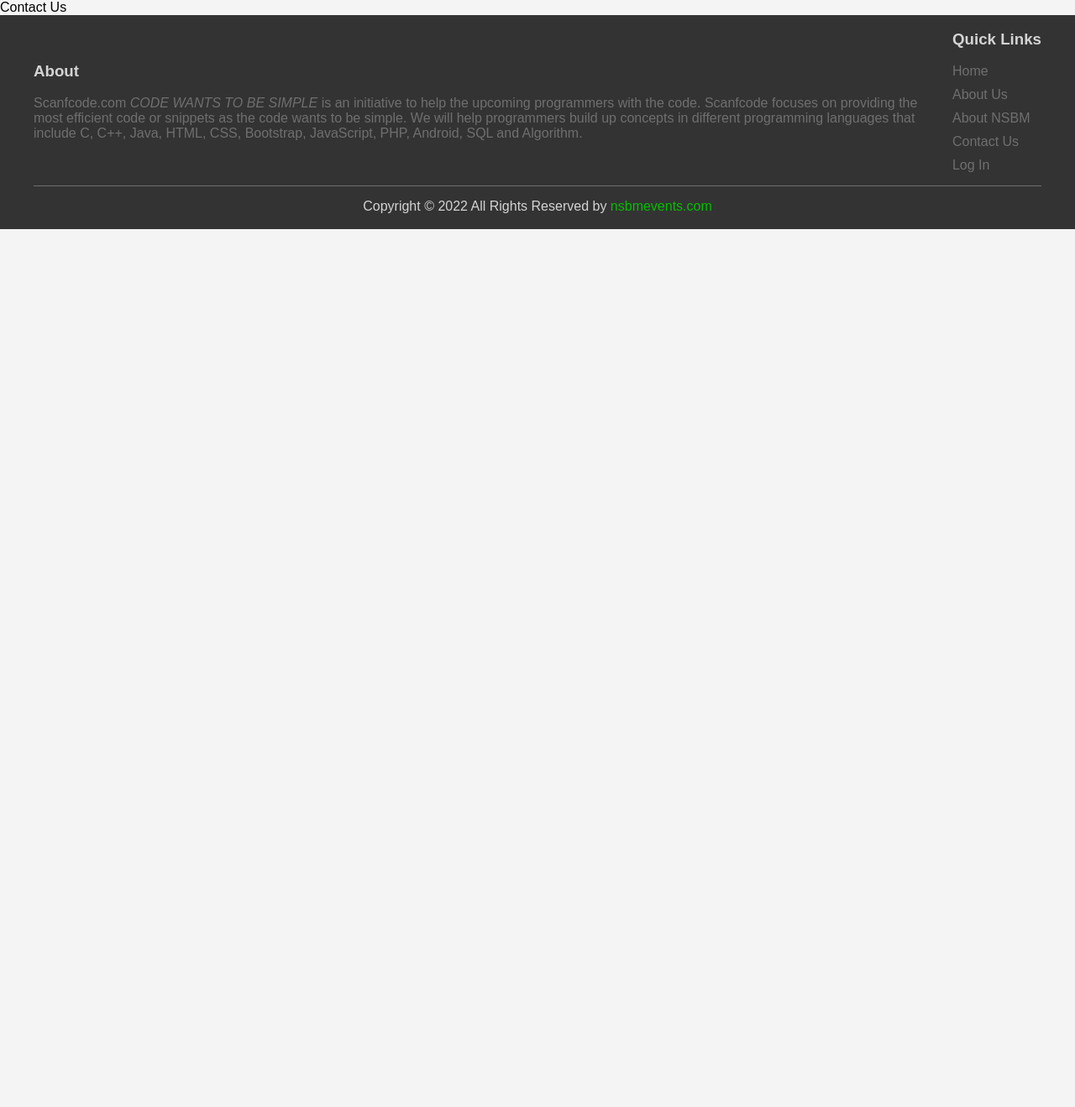
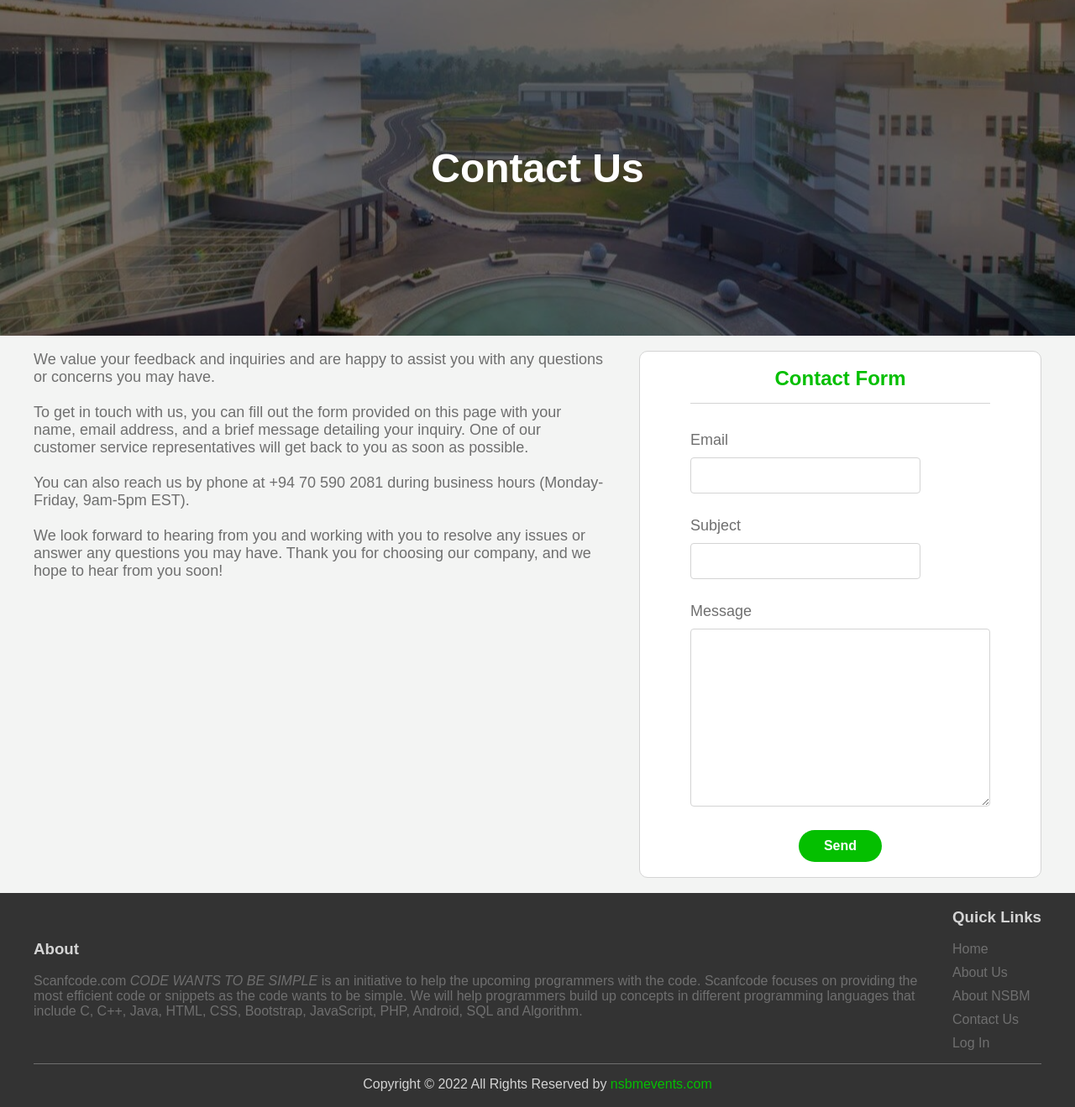
Before and after one commit to kasundularaam/NSBMEvents, a PHP site: page /pages/contact_us.php in a window 1280 px wide. Shown: the part 68-1387 px from the top of the page at 84% size. Before the commit the page ends 341 px from the top, so only its background shows below. Run offline with PHP 8.4, Linux system fonts and the light colour scheme.

Commit message:
contact page done

```diff
--- a/pages/contact_us.php
+++ b/pages/contact_us.php
@@ -4,7 +4,111 @@
 <?php $page = "Contact Us";
 include("../components/header.php"); ?>
 
-<?php echo "Contact Us" ?>
+
+<?php
+
+$email = $subject = $message = $sent = "";
+$errors = array("email" => "", "subject" => "", "message" => "");
+
+
+if (isset($_POST["submit"])) {
+    if (empty($_POST["email"])) {
+        $errors["email"] = "Email is required";
+    } else {
+        $email = $_POST["email"];
+        if (!filter_var($email, FILTER_VALIDATE_EMAIL)) {
+            $errors["email"] = "Email is invalid";
+        } else {
+            $errors["email"] = "";
+        }
+    }
+
+    if (empty(["subject"])) {
+        $errors["subject"] = "Subject is required";
+    } else {
+        $subject = $_POST["subject"];
+        $errors["subject"] = "";
+    }
+
+    if (empty(["message"])) {
+        $errors["message"] = "Message is required";
+    } else {
+        $message = $_POST["message"];
+        $errors["message"] = "";
+    }
+
+    if (!array_filter($errors)) {
+        if (mail("kasundularaam@gmail.com", $subject, $message)) {
+            $email = $subject = $message = "";
+            $sent = "Message sent\nThank you!";
+        } else {
+            $sent = "Message not sent!";
+        }
+    }
+}
+
+?>
+
+<div class="width100 background-img7 height400px col justify-center">
+    <div class="f-xxxlarge bold lighter">
+        Contact Us
+    </div>
+</div>
+<br>
+
+<div class="row space-between padding-h40 gap40 align-start">
+    <div class="dark f-large">
+        We value your feedback and inquiries and are happy to assist you with any questions or concerns you may have.
+        <br>
+        <br>
+        To get in touch with us, you can fill out the form provided on this page with your name, email address, and a brief message detailing your inquiry. One of our customer service representatives will get back to you as soon as possible.
+        <br>
+        <br>
+        You can also reach us by phone at +94 70 590 2081 during business hours (Monday-Friday, 9am-5pm EST).
+        <br>
+        <br>
+        We look forward to hearing from you and working with you to resolve any issues or answer any questions you may have. Thank you for choosing our company, and we hope to hear from you soon!
+    </div>
+    <form class="card col padding-h60 align-start fit-content margin-auto" action="<?php echo $_SERVER['PHP_SELF'] ?>" method="POST">
+        <br>
+        <h2 class="primary margin-auto">Contact Form</h2>
+        <hr class="width100">
+        <br>
+        <div class="f-large col align-start gap10">
+            <label class="dark" for="email">Email</label>
+            <input class="input" type="email" name="email" id="email" value="<?php echo $email ?>">
+            <div class="red"><?php echo $errors["email"] ?></div>
+        </div>
+        <br>
+        <div class="f-large col align-start gap10">
+            <label class="dark" for="organizedBy">Subject</label>
+            <input class="input" type="text" name="subject" id="subject" value="<?php echo $subject ?>">
+            <div class="red"><?php echo $errors["subject"] ?></div>
+        </div>
+        <br>
+        <div class="f-large col align-stretch gap10">
+            <label class="dark" for="message">Message</label>
+            <textarea class="input" name="message" id="message" cols="30" rows="10"><?php echo $message ?></textarea>
+            <div class="red"><?php echo $errors["message"] ?></div>
+        </div>
+        <br>
+        <input class="button margin-auto" type="submit" name="submit" value="Send">
+        <?php if ($sent == "") : ?>
+        <?php elseif ($sent == "sent") : ?>
+            <br>
+            <div class="primary f-large bold margin-auto">
+                Message Sent <br> Thank You!
+            </div>
+        <?php else : ?>
+            <br>
+            <div class="red f-large bold margin-auto">
+                Message Not Sent!
+            </div>
+        <?php endif; ?>
+        <br>
+    </form>
+</div>
+<br>
 
 <?php include "../components/footer.php" ?>
 
--- a/style.css
+++ b/style.css
@@ -518,6 +518,14 @@ hr{
     box-shadow: inset 0 0 0 1000px rgba(0,0,0,.5);
 }
 
+.background-img7{
+    background-image: url("./images/background5.jpg");
+    background-size: cover;
+    background-position:50% 50%;
+    box-shadow: inset 0 0 0 1000px rgba(0,0,0,.5);
+}
+
+
 .primary{
     color: var(--primary);
 }
```
Also changed, not shown: pages/about_us.php (+1 -11 lines).
